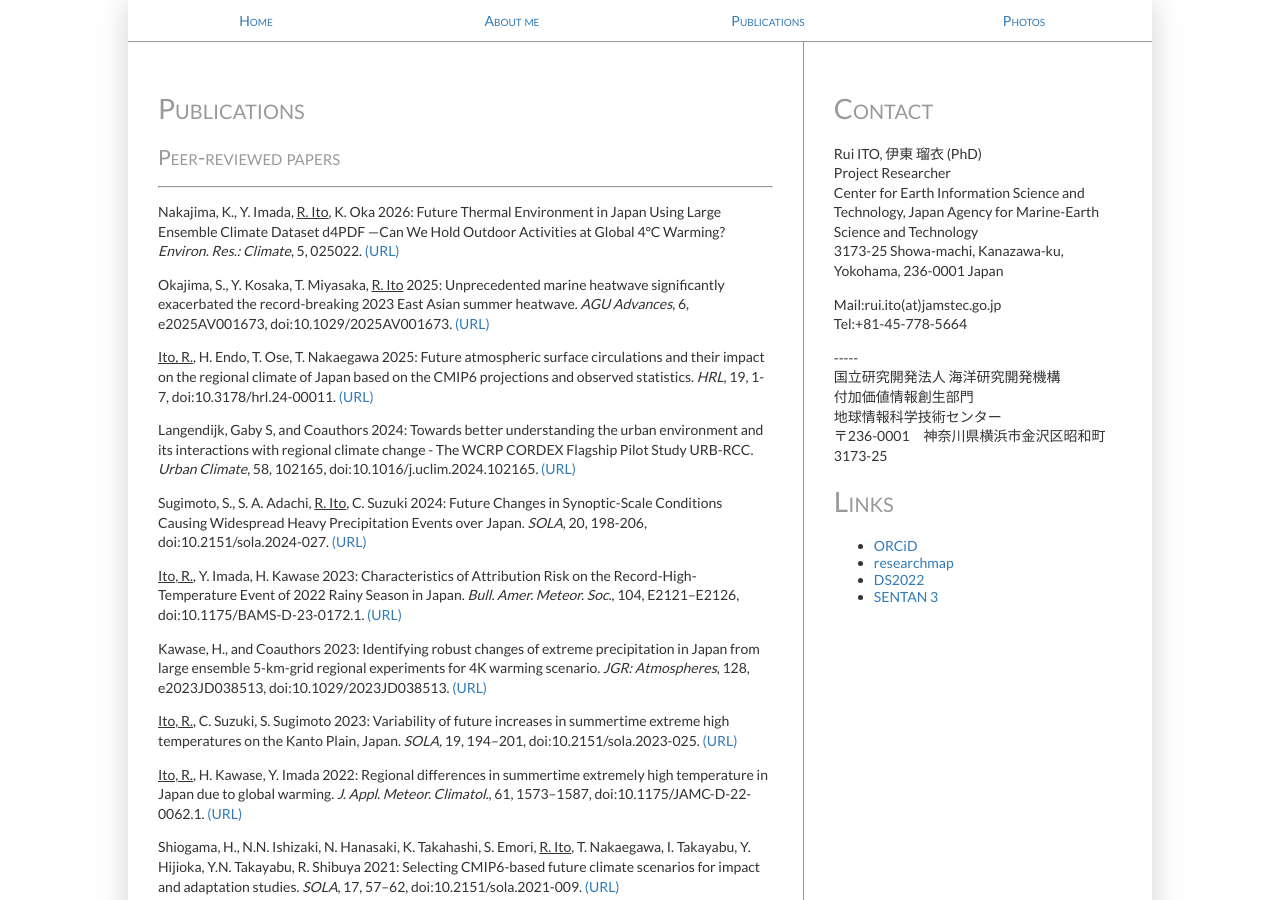
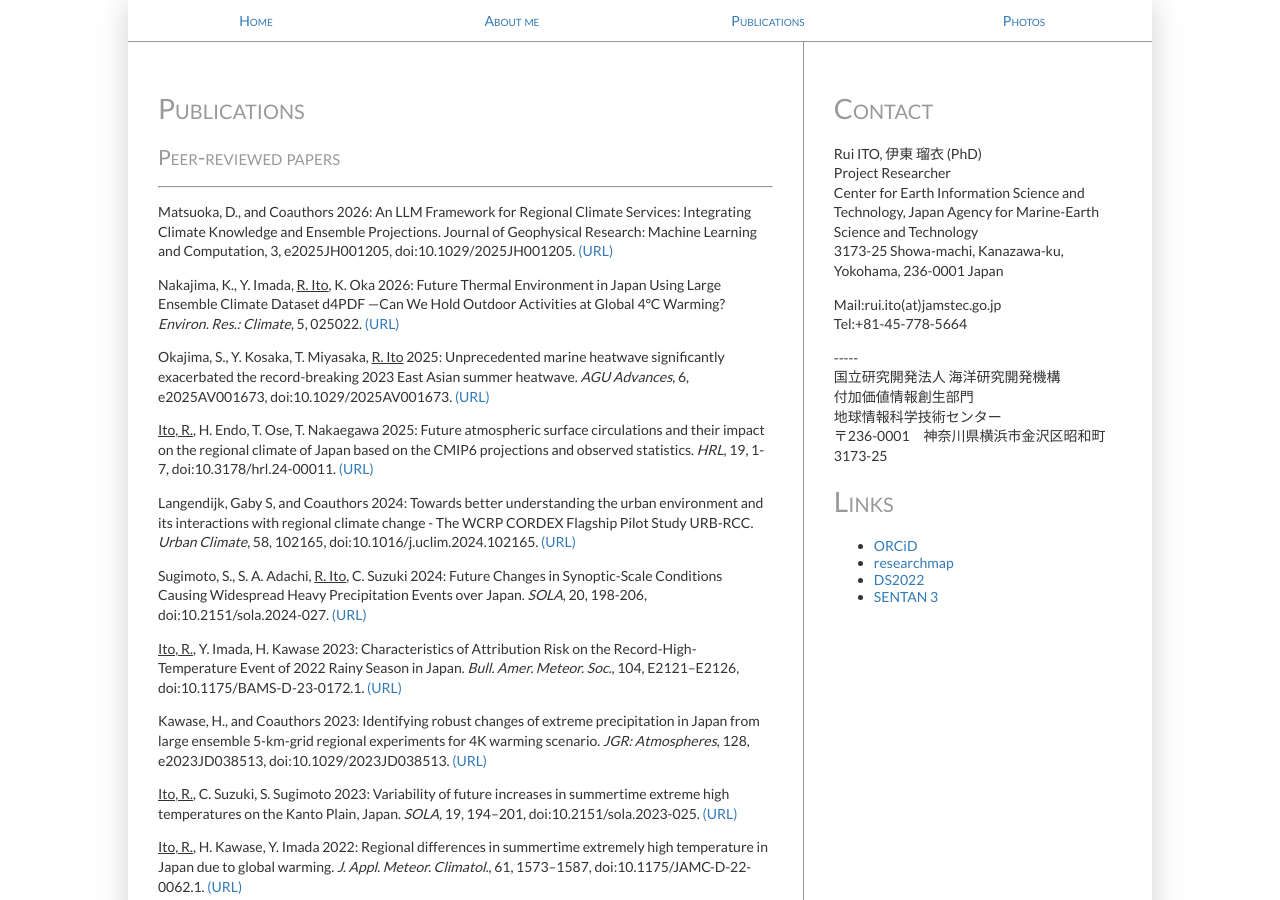
Before and after one commit to rui-climbiz/rui-climbiz.github.io, a Jekyll site: the page built from publications.html, in a window 1280 px wide and 900 px high. Built offline with Jekyll 4.4.1, drawn with Linux system fonts in a browser that asks for light colours.

Commit message:
Update publications.html

```diff
--- a/publications.html
+++ b/publications.html
@@ -7,6 +7,7 @@
 <h2>Peer-reviewed papers</h2>
 <!-- <p><u>Ito, R.</u>, T. Satomura, T. Takemi: Idealized simulations of urban climate development in various geographic settings using a regional meteorological model. (in prep.)</p> -->
 <hr>
+<p>Matsuoka, D., and Coauthors 2026: An LLM Framework for Regional Climate Services: Integrating Climate Knowledge and Ensemble Projections. Journal of Geophysical Research: Machine Learning and Computation, 3, e2025JH001205, doi:10.1029/2025JH001205. <a href="https://doi.org/10.1029/2025JH001205">(URL)</a></p>
 <p>Nakajima, K., Y. Imada, <u>R. Ito</u>, K. Oka 2026: Future Thermal Environment in Japan Using Large Ensemble Climate Dataset d4PDF —Can We Hold Outdoor Activities at Global 4°C Warming? <I>Environ. Res.: Climate</I>, 5, 025022. <a href="https://doi.org/10.1088/2752-5295/ae583b">(URL)</a></p>
 <p>Okajima, S., Y. Kosaka, T. Miyasaka, <u>R. Ito</u> 2025: Unprecedented marine heatwave significantly exacerbated the record-breaking 2023 East Asian summer heatwave. <I>AGU Advances</I>, 6, e2025AV001673, doi:10.1029/2025AV001673. <a href="https://doi.org/10.1029/2025AV001673">(URL)</a></p>
 <p><u>Ito, R.</u>, H. Endo, T. Ose, T. Nakaegawa 2025: Future atmospheric surface circulations and their impact on the regional climate of Japan based on the CMIP6 projections and observed statistics. <I>HRL</I>, 19, 1-7, doi:10.3178/hrl.24-00011. <a href="https://doi.org/10.3178/hrl.24-00011">(URL)</a></p>
```
